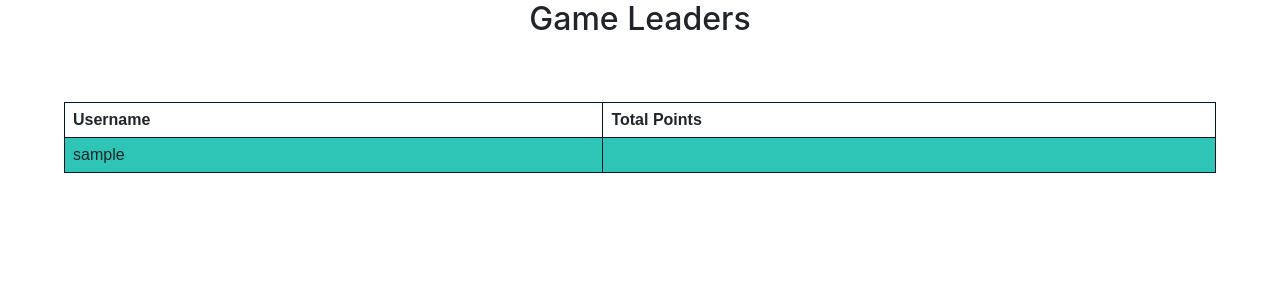
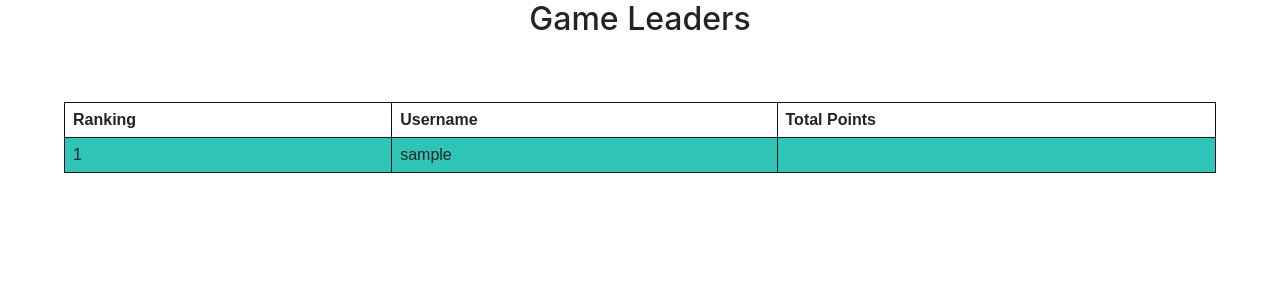
Before and after one commit to Jesskos/word-whizz, a Flask app: page /view_leaderboard in a window 1280 px wide. Shown: the part 72-372 px from the top of the page. Run offline with Flask 2, Linux system fonts and the light colour scheme; the visitor is signed in with stand-in values (Sample User, id 1); tables that the repository leaves empty hold one stand-in row (values such as "Sample post"); some libraries are stand-ins or nearby versions.

Commit message:
added Ranking to Leaderboard

```diff
--- a/server.py
+++ b/server.py
@@ -3,8 +3,7 @@
 import requests
 from model import connect_to_db, db, User, Score
 from datetime import datetime
-from sqlalchemy.sql import label
-from sqlalchemy import func, desc
+
 
 app = Flask(__name__)
 
@@ -266,7 +265,7 @@
 	game_leaders = cursor.fetchall()
 
 
-	return render_template('leaderboard.html', name=session["name"], leaders=game_leaders)
+	return render_template('leaderboard.html', name=session["name"], leaders=game_leaders, length=len(game_leaders))
 
 
 @app.route('/view_history')
--- a/templates/leaderboard.html
+++ b/templates/leaderboard.html
@@ -9,12 +9,14 @@
 
 	<table>
 		<tr>
+			<th>Ranking</th>
 			<th>Username</th>
 			<th>Total Points</th>
-			{% for leader in leaders %}
+			{% for index in range(length) %}
 			<tr>
-				<td>{{leader.username}}</td>
-				<td>{{leader.sum}}</td>
+				<td>{{index + 1}}</td>
+				<td>{{leaders[index].username}}</td>
+				<td>{{leaders[index].sum}}</td>
 		    </tr>
 
 			{% endfor %}
```
